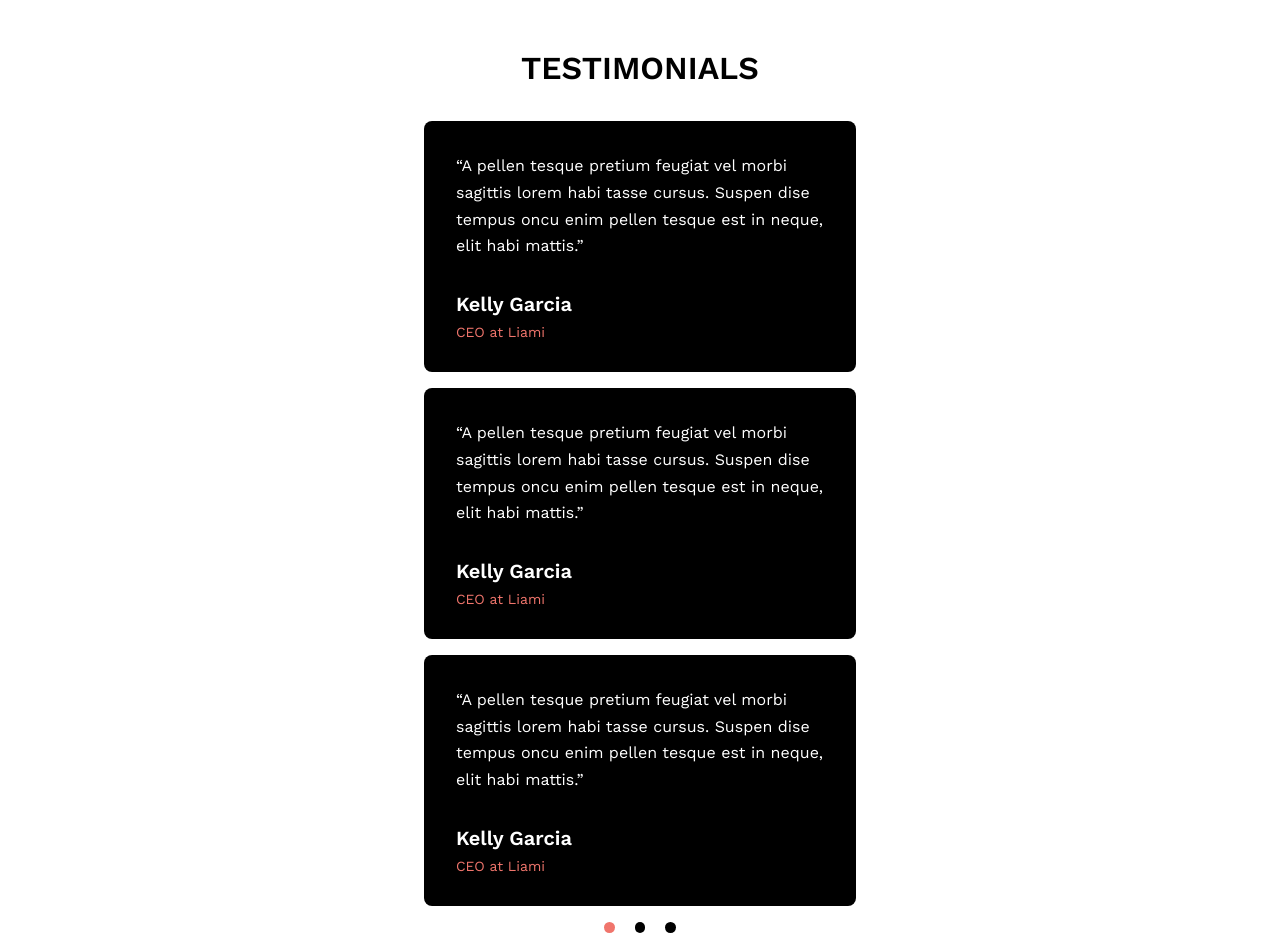
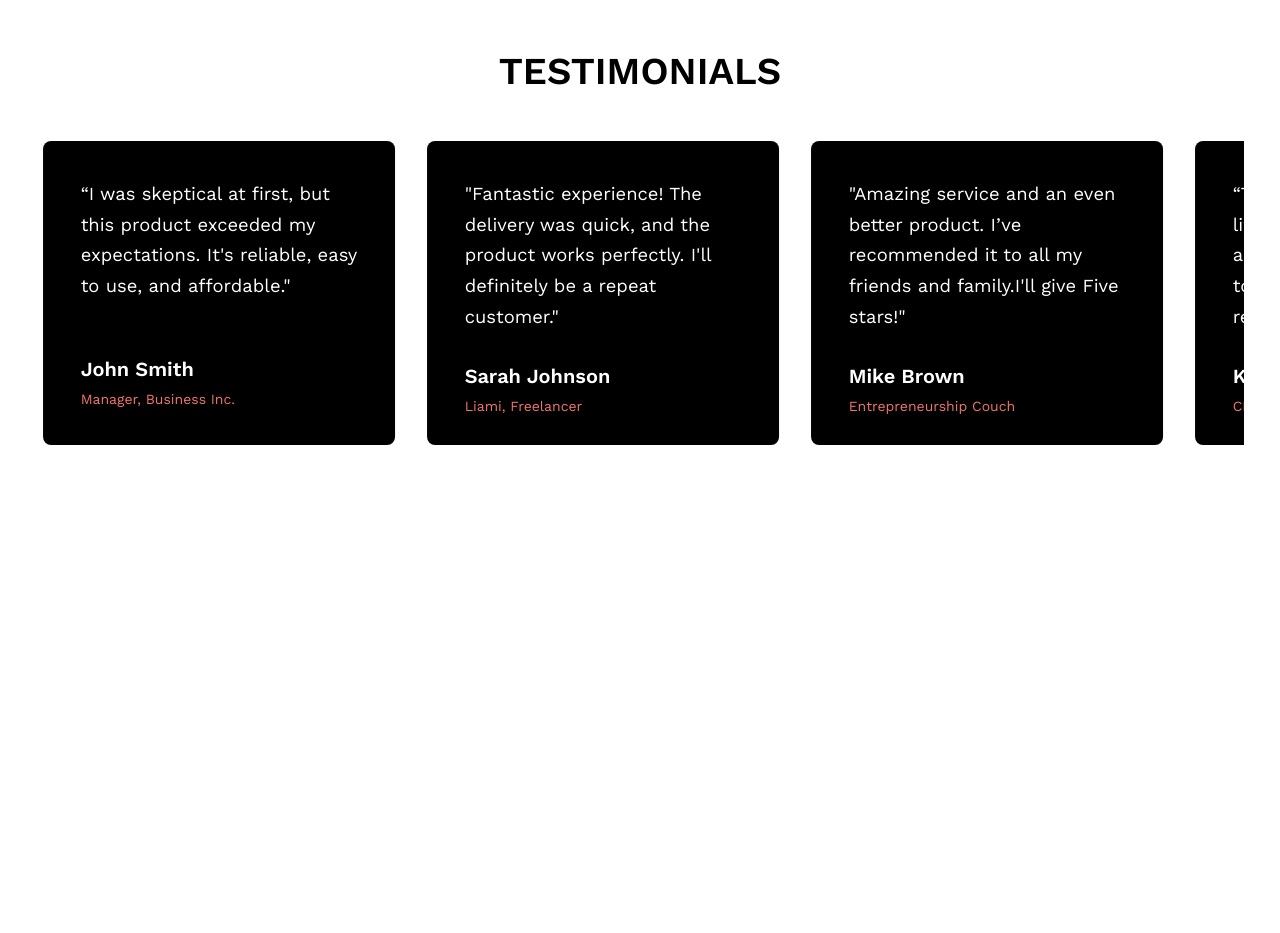
Before and after one commit to J11tendra/Jessica-Kobessi-UI, a React (Vite) app: page / in a window 1280 px wide. Shown: the part 3080-4013 px from the top of the page. After the commit the page ends 3525 px from the top, so only its background shows below. Built offline with nearby package versions, Linux system fonts and the light colour scheme.

Commit message:
feat: add testimonial section animation

```diff
--- a/src/routes/homePage/HomePage.jsx
+++ b/src/routes/homePage/HomePage.jsx
@@ -140,37 +140,89 @@ function HomePage() {
       <div className="testimonial-container">
         <h2 className="head-container">TESTIMONIALS</h2>
         <div className="wrapper">
+          <div className="slider">
+            <div className="slider-track">
               <div className="card-wrapper">
                 <p>
-              “A pellen tesque pretium feugiat vel morbi sagittis lorem habi
-              tasse cursus. Suspen dise tempus oncu enim pellen tesque est in
-              neque, elit habi mattis.”
+                  “This product has changed my life! The quality is unmatched
+                  and the customer service is top-notch. Highly recommend!"
                 </p>
+                <div className="designation-text">
                   <h5>Kelly Garcia</h5>
                   <span>CEO at Liami</span>
                 </div>
+              </div>
               <div className="card-wrapper">
                 <p>
-              “A pellen tesque pretium feugiat vel morbi sagittis lorem habi
-              tasse cursus. Suspen dise tempus oncu enim pellen tesque est in
-              neque, elit habi mattis.”
+                  “I was skeptical at first, but this product exceeded my
+                  expectations. It's reliable, easy to use, and affordable."
                 </p>
+                <div className="designation-text">
+                  <h5>John Smith</h5>
+                  <span>Manager, Business Inc.</span>
+                </div>
+              </div>
+              <div className="card-wrapper">
+                <p>
+                  "Fantastic experience! The delivery was quick, and the product
+                  works perfectly. I'll definitely be a repeat customer."
+                </p>
+                <div className="designation-text">
+                  <h5>Sarah Johnson</h5>
+                  <span>Liami, Freelancer</span>
+                </div>
+              </div>
+              <div className="card-wrapper">
+                <p>
+                  "Amazing service and an even better product. I’ve recommended
+                  it to all my friends and family.I'll give Five stars!"
+                </p>
+                <div className="designation-text">
+                  <h5>Mike Brown</h5>
+                  <span>Entrepreneurship Couch</span>
+                </div>
+              </div>
+              <div className="card-wrapper">
+                <p>
+                  “This product has changed my life! The quality is unmatched
+                  and the customer service is top-notch. Highly recommend!"
+                </p>
+                <div className="designation-text">
                   <h5>Kelly Garcia</h5>
                   <span>CEO at Liami</span>
                 </div>
+              </div>
               <div className="card-wrapper">
                 <p>
-              “A pellen tesque pretium feugiat vel morbi sagittis lorem habi
-              tasse cursus. Suspen dise tempus oncu enim pellen tesque est in
-              neque, elit habi mattis.”
+                  “I was skeptical at first, but this product exceeded my
+                  expectations. It's reliable, easy to use, and affordable."
                 </p>
-            <h5>Kelly Garcia</h5>
-            <span>CEO at Liami</span>
+                <div className="designation-text">
+                  <h5>John Smith</h5>
+                  <span>Manager, Business Inc.</span>
                 </div>
-          <div className="slider-indicator">
-            <span className="active"></span>
-            <span></span>
-            <span></span>
+              </div>
+              <div className="card-wrapper">
+                <p>
+                  "Fantastic experience! The delivery was quick, and the product
+                  works perfectly. I'll definitely be a repeat customer."
+                </p>
+                <div className="designation-text">
+                  <h5>Sarah Johnson</h5>
+                  <span>Liami, Freelancer</span>
+                </div>
+              </div>
+              <div className="card-wrapper">
+                <p>
+                  "Amazing service and an even better product. I’ve recommended
+                  it to all my friends and family. I'll give Five stars!"
+                </p>
+                <div className="designation-text">
+                  <h5>Mike Brown</h5>
+                  <span>Entrepreneurship Couch</span>
+                </div>
+              </div>
+            </div>
           </div>
         </div>
       </div>
--- a/src/routes/homePage/HomePage.scss
+++ b/src/routes/homePage/HomePage.scss
@@ -618,6 +618,7 @@
       &:active {
         background-color: #000000;
         color: #ffffff;
+        cursor: pointer;
       }
     }
   }
@@ -629,11 +630,30 @@
     align-items: center;
     min-width: 18.75rem;
     gap: 2.125rem;
+    margin: 2rem 0;
+
+    @include breakpoint-up(large) {
+      gap: 3rem;
+      margin: 4rem 0;
+    }
+
+    @include breakpoint-up(x-large) {
+      gap: 4rem;
+      margin: 7rem 0;
+    }
 
     .head-container {
       font-size: 2rem;
       font-weight: 600;
       text-align: center;
+
+      @include breakpoint-up(medium) {
+        font-size: 2.25rem;
+      }
+
+      @include breakpoint-up(large) {
+        font-size: 2.375rem;
+      }
     }
 
     .wrapper {
@@ -642,21 +662,70 @@
       justify-content: space-between;
       align-items: center;
       gap: 1rem;
+      width: 100%;
+
+      .slider {
+        margin: auto;
+        position: relative;
+        width: inherit;
+        display: grid;
+        place-items: center;
+        overflow: hidden;
+
+        .slider-track {
+          display: flex;
+          gap: 2rem;
+          width: max-content;
+          animation: scroll 25s linear infinite;
+
+          &:hover {
+            animation-play-state: paused;
+          }
+        }
+
+        @keyframes scroll {
+          0% {
+            transform: translateX(0);
+          }
+          100% {
+            transform: translateX(calc(-100% / 2));
+          }
+        }
+      }
 
       .card-wrapper {
         display: flex;
         flex-direction: column;
         justify-content: space-between;
-        max-width: 27rem;
+        max-width: 22rem;
         background-color: #000000;
         color: #ffffff;
         border-radius: 0.5rem;
         padding: 2rem;
 
+        @include breakpoint-up(medium) {
+          padding: 2.125rem;
+        }
+
+        @include breakpoint-up(large) {
+          padding: 2.35rem;
+          width: 23rem;
+          height: 19rem;
+        }
+
+        @include breakpoint-up(x-large) {
+          padding: 2.75rem;
+          width: 24rem;
+          height: 23rem;
+        }
+
         p {
-          // text-align: center;/
           margin-bottom: 2rem;
           line-height: 167%;
+
+          @include breakpoint-up(large) {
+            font-size: 1.15rem;
+          }
         }
 
         h5 {
@@ -670,24 +739,6 @@
           color: #f0756c;
         }
       }
-
-      .slider-indicator {
-        display: flex;
-        justify-content: space-between;
-        align-items: center;
-        min-width: 4.5rem;
-
-        span {
-          background-color: #000000;
-          height: 0.675rem;
-          width: 0.675rem;
-          border-radius: 50%;
-
-          &.active {
-            background-color: #f0756c;
-          }
-        }
-      }
     }
   }
 }
```
Lines whose indentation alone changed are shown as unchanged.
